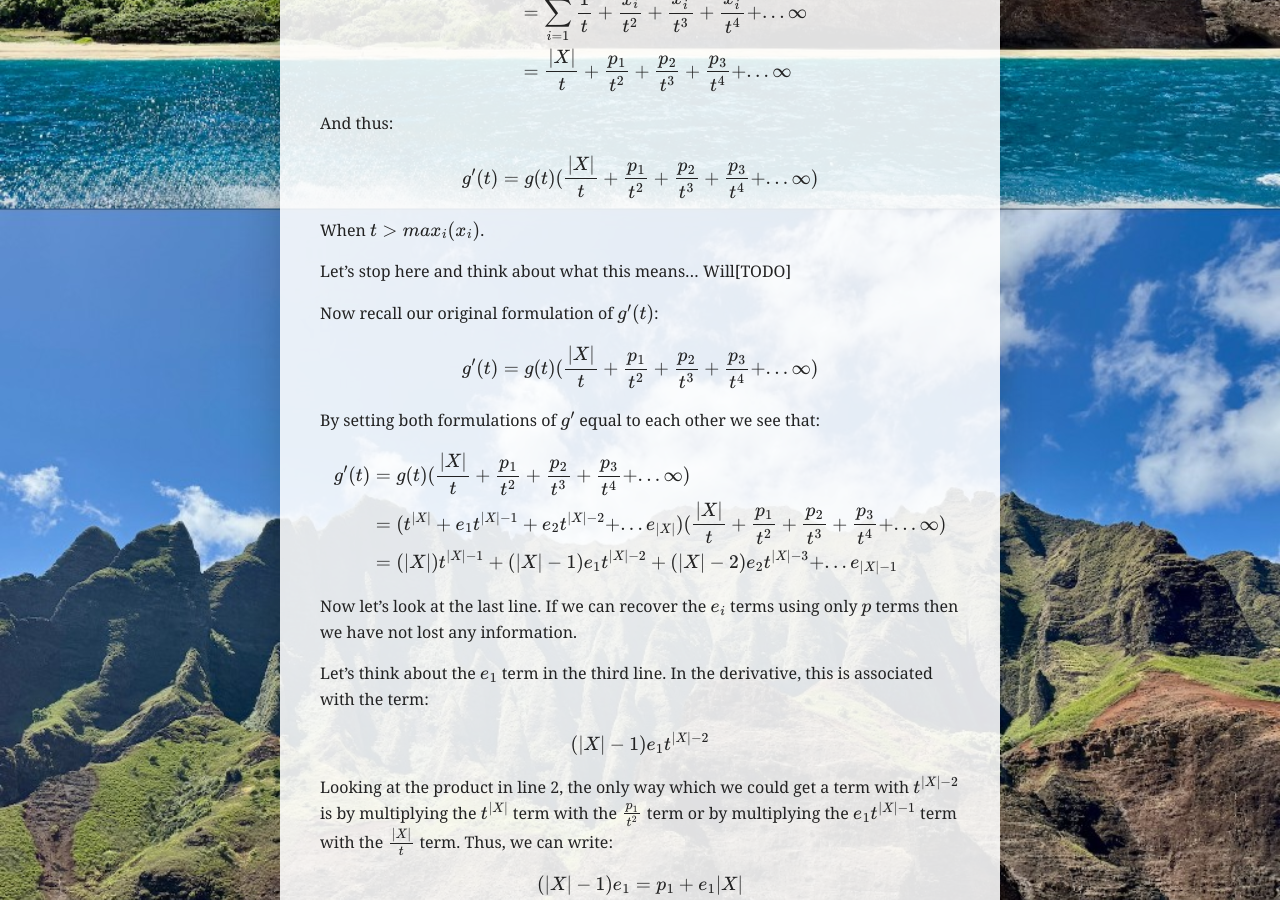
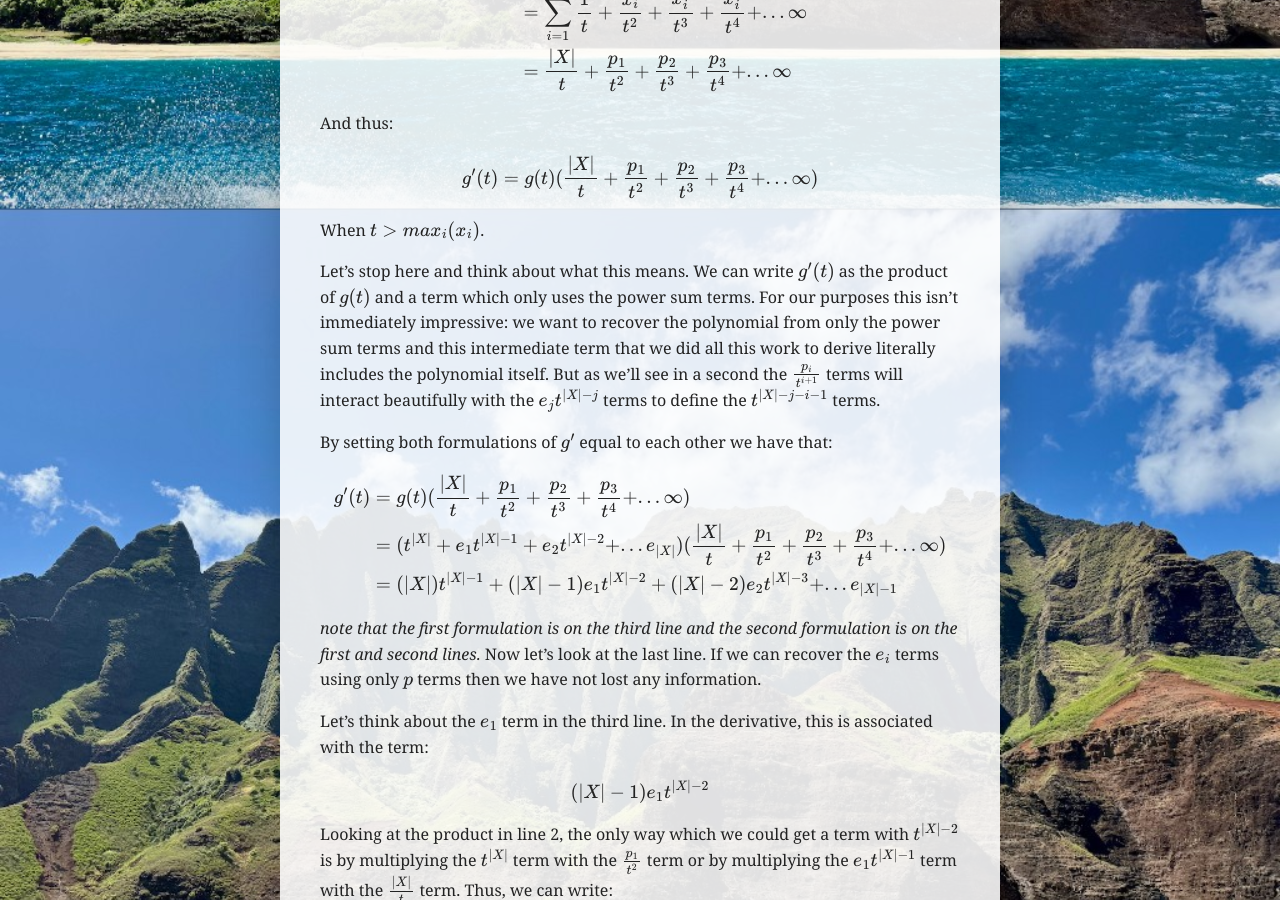
Before and after one commit to whealy11/whealy11.github.io, a Jekyll site: the page built from _posts/2026-10-24-set-regressors.md, in a window 1280 px wide and 900 px high, scrolled down 12304 px. Built offline with Jekyll 4.4.1, drawn with Linux system fonts in a browser that asks for light colours.

Commit message:
small polish

```diff
--- a/_posts/2026-10-24-set-regressors.md
+++ b/_posts/2026-10-24-set-regressors.md
@@ -387,7 +387,7 @@ can be written in terms of $ p_1, p_2, ... p_{\|X\|} $.
 
 At a high level, we are going to do this by writing the coefficients of $g(t)$ in terms of the power sums $p_1, ... p_{\|X\|}$. The way we will get there is by deriving two different expressions for the derivative of $g(t)$. One formulation will contain only the coefficients of $g(t)$, which we denote $e_1, ... e_{\|X\|}$, and the other will contain the power sum terms and coefficients. By equating these two formulations, we will see that we can write each coefficeint $e_i$ in terms of only the power sum terms.
 
-*First Formulation of g'(t)*
+**First Formulation of g'(t)**
 
 As you hopefully know if you're reading this, terms of the form $ax^b$ are very easy to differentiate. Their derivative is simply $abx^{b-1}. Since $g$ is a polynomial of degree $\|X\|$, we can write $g$ as:
 
@@ -403,7 +403,7 @@ $$
 
 We will call this formulation 1.
 
-*Second Formulation of g'(t)*
+**Second Formulation of g'(t)**
 
 To create the second formulation we will first consider the derivative of the logarithm of $g(t)$. The derivative of the logarithm of a function $g$ is equal to the derivative of $g$ divided by $g$. That is,
 
@@ -482,16 +482,10 @@ $$
 
 When $t > max_i(x_i)$.
 
-Let's stop here and think about what this means... Will[TODO]
+Let's stop here and think about what this means. We can write $g'(t)$ as the product of $g(t)$ and a term which only uses the power sum terms. For our purposes this isn't immediately impressive: we want to recover the polynomial from only the power sum terms and this intermediate term that we did all this work to derive literally includes the polynomial itself. But as we'll see in a second the $\frac{p_i}{t^{i+1}}$ terms will interact beautifully with the $e_jt^{\|X\| - j}$ terms to define the $t^{\|X\| - j - i - 1}$ terms.
 
 
-Now recall our original formulation of $g'(t)$:
-
-$$
-g'(t) = g(t)(\frac{|X|}{t} + \frac{p_1}{t^2} + \frac{p_2}{t^3} + \frac{p_3}{t^4} + ... \infty)
-$$
-
-By setting both formulations of $g'$ equal to each other we see that:
+By setting both formulations of $g'$ equal to each other we have that:
 
 $$
 \begin{aligned}
@@ -501,6 +495,7 @@ g'(t) &= g(t)(\frac{|X|}{t} + \frac{p_1}{t^2} + \frac{p_2}{t^3} + \frac{p_3}{t^4
 \end{aligned}
 $$
 
+*note that the first formulation is on the third line and the second formulation is on the first and second lines.*
 Now let's look at the last line. If we can recover the $e_i$ terms using only $p$ terms then we have not lost any information.
 
 Let's think about the $e_1$ term in the third line. In the derivative, this is associated with the term:
```
